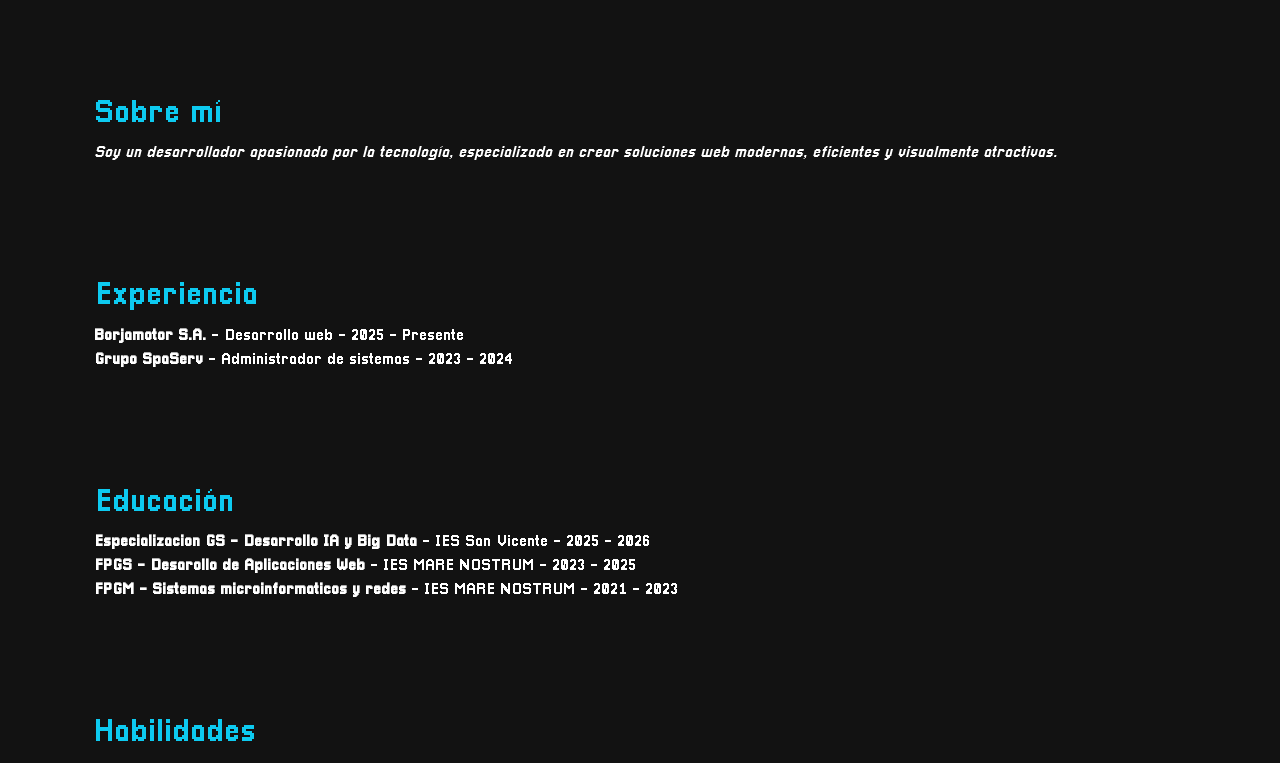
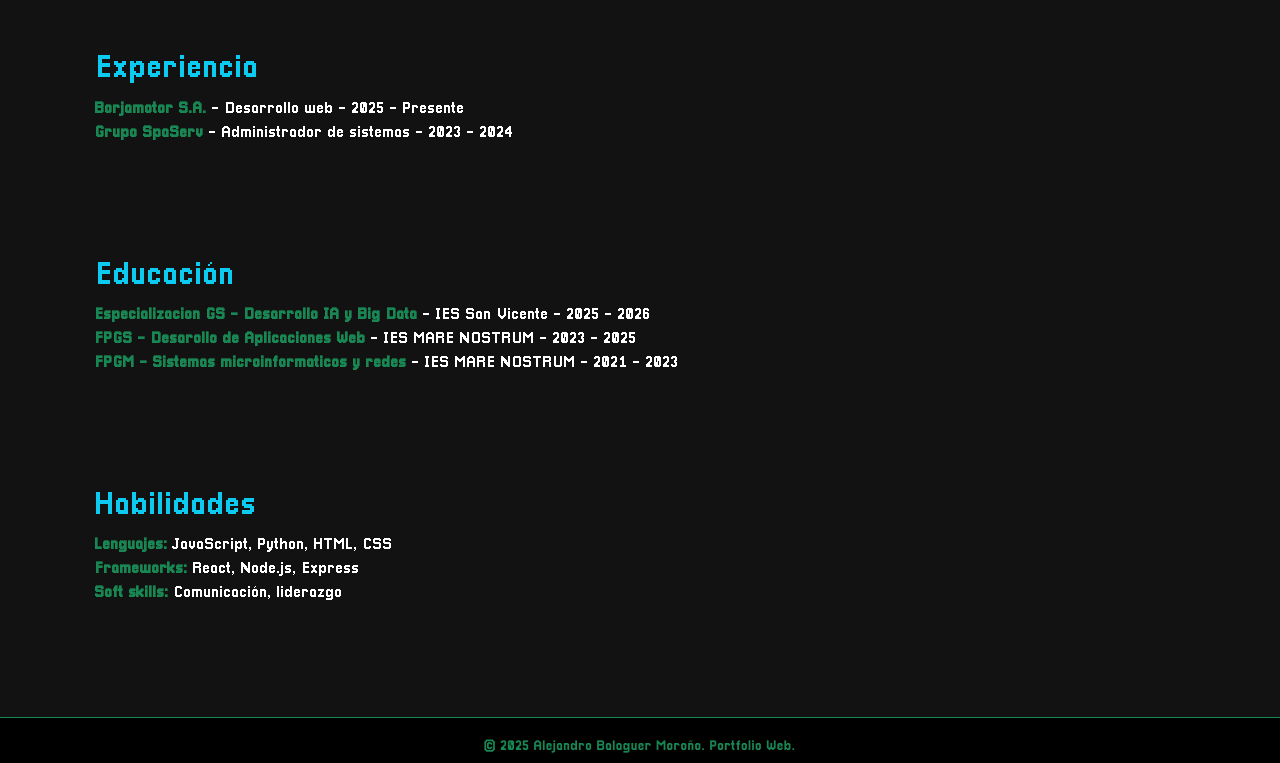
Before and after one commit to AlejandroBalaguer/webpersonal, a React (Vite) app: page / in a window 1280 px wide. Shown: the part 828-1591 px from the top of the page. Built offline with nearby package versions, Linux system fonts and the light colour scheme.

Commit message:
Más mejoras de interfaz

```diff
--- a/src/pages/Contacto.jsx
+++ b/src/pages/Contacto.jsx
@@ -3,7 +3,7 @@ import React from "react";
 
 const Contact = () => (
     <main id="contact" className="container py-5 bg-gray-100">
-        <Fade cascade damping={0.2}>
+        <Fade cascade damping={0.1}>
             <h1 className="text-info text-center">Contacto</h1>
 
             <p>
--- a/src/pages/Home.jsx
+++ b/src/pages/Home.jsx
@@ -5,9 +5,9 @@ const Home = () => (
     <main className="container py-5">
         <section id="home" className="text-center py-5 px-5">
             <Zoom>
+                <img src="/images/logo.jpg" alt="Foto" className="rounded-circle border border-success mt-3 img-fluid" style={{ height: "300px" }}/>
                 <h1 className="text-success display-3">Alejandro Balaguer Moroño</h1>
                 <p className="lead">Desarrollador Web | Desarrollador IA | Big Data</p>
-                <img src="/images/logo.jpg" alt="Foto" className="rounded-circle border border-success mt-3 img-fluid" />
             </Zoom>
         </section>
         <section id="about" className="container py-5">
@@ -20,8 +20,8 @@ const Home = () => (
             <Slide direction="right">
                 <h2 className="text-info">Experiencia</h2>
                 <ul className="list-unstyled">
-                    <li><strong>Borjamotor S.A.</strong> - Desarrollo web - 2025 - Presente</li>
-                    <li><strong>Grupo SpaServ</strong> - Administrador de sistemas - 2023 - 2024</li>
+                    <li><strong className="text-success">Borjamotor S.A.</strong> - Desarrollo web - 2025 - Presente</li>
+                    <li><strong className="text-success">Grupo SpaServ</strong> - Administrador de sistemas - 2023 - 2024</li>
                 </ul>
             </Slide>
         </section>
@@ -29,9 +29,9 @@ const Home = () => (
             <Slide direction="left">
                 <h2 className="text-info">Educación</h2>
                 <ul className="list-unstyled">
-                    <li><strong>Especializacion GS - Desarrollo IA y Big Data</strong> - IES San Vicente - 2025 - 2026</li>
-                    <li><strong>FPGS - Desarollo de Aplicaciones Web</strong> - IES MARE NOSTRUM - 2023 - 2025</li>
-                    <li><strong>FPGM - Sistemas microinformaticos y redes</strong> - IES MARE NOSTRUM - 2021 - 2023</li>
+                    <li><strong className="text-success">Especializacion GS - Desarrollo IA y Big Data</strong> - IES San Vicente - 2025 - 2026</li>
+                    <li><strong className="text-success">FPGS - Desarollo de Aplicaciones Web</strong> - IES MARE NOSTRUM - 2023 - 2025</li>
+                    <li><strong className="text-success">FPGM - Sistemas microinformaticos y redes</strong> - IES MARE NOSTRUM - 2021 - 2023</li>
                 </ul>
             </Slide>
         </section>
@@ -39,9 +39,9 @@ const Home = () => (
             <Zoom>
                 <h2 className="text-info">Habilidades</h2>
                 <ul className="list-unstyled">
-                    <li>Lenguajes: JavaScript, Python, HTML, CSS</li>
-                    <li>Frameworks: React, Node.js, Express</li>
-                    <li>Soft skills: Comunicación, liderazgo</li>
+                    <li><strong className="text-success">Lenguajes:</strong> JavaScript, Python, HTML, CSS</li>
+                    <li><strong className="text-success">Frameworks:</strong> React, Node.js, Express</li>
+                    <li><strong className="text-success">Soft skills:</strong> Comunicación, liderazgo</li>
                 </ul>
             </Zoom>
         </section>
--- a/src/pages/Proyectos.jsx
+++ b/src/pages/Proyectos.jsx
@@ -21,7 +21,7 @@ const Projects = () => {
 
     return(
         <main id="projects" className="container py-5">
-            <Fade cascade damping={0.2}>
+            <Fade cascade damping={0.1}>
                 <h1 className="text-info text-center">Proyectos</h1>
 
                 <h2 className="text-info">Clasificador de Perros y Gatos</h2>
```
